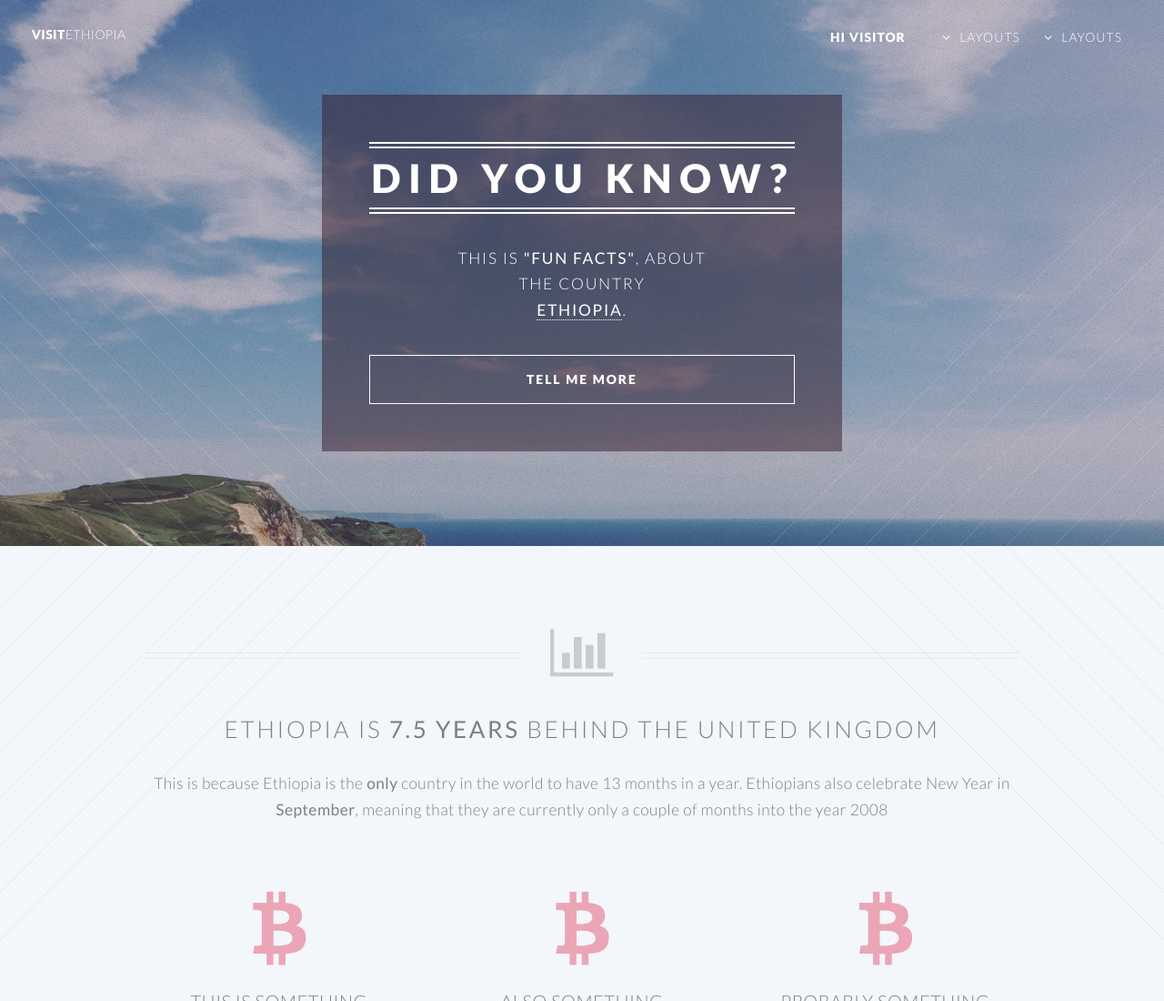
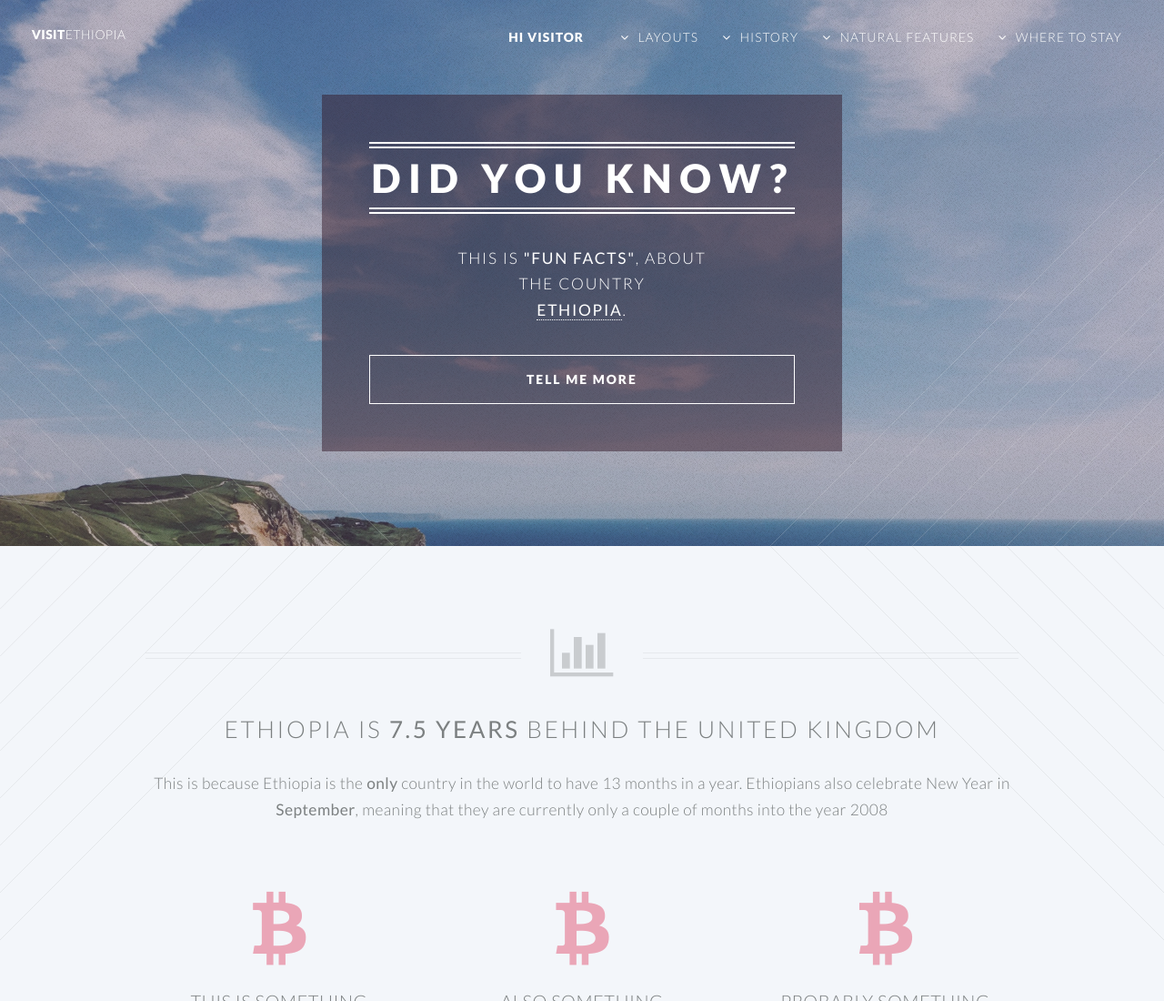
Before and after one commit to mercy12/mercy12, a plain HTML site: page AvaHTMLTemplate/index.html in a window 1280 px wide. Shown: the top 1100 px of the page at 91% size. Drawn offline with Linux system fonts and the light colour scheme.

Commit message:
NOT funny change

```diff
--- a/AvaHTMLTemplate/index.html
+++ b/AvaHTMLTemplate/index.html
@@ -6,7 +6,7 @@
 -->
 <html>
 	<head>
-		<title>All About Ethiopia! Funny Facts!</title>
+		<title>All About Ethiopia! NOT FUNNY Facts!</title>
 		<meta charset="utf-8" />
 		<meta name="viewport" content="width=device-width, initial-scale=1" />
 		<!--[if lte IE 8]><script src="assets/js/ie/html5shiv.js"></script><![endif]-->
@@ -25,7 +25,9 @@
 							<li class="current"><a href="index.html">Hi Visitor</a></li>
 							<li class="submenu">
 								<a href="#">Layouts</a>
-								<a href="#">Layouts</a>
+								<a href="#">History</a>
+								<a href="#">Natural Features</a>
+								<a href="#">Where to stay</a>
 								<ul>
 									<li><a href="left-sidebar.html">Left Sidebar</a></li>
 									<li><a href="right-sidebar.html">Right Sidebar</a></li>
```
